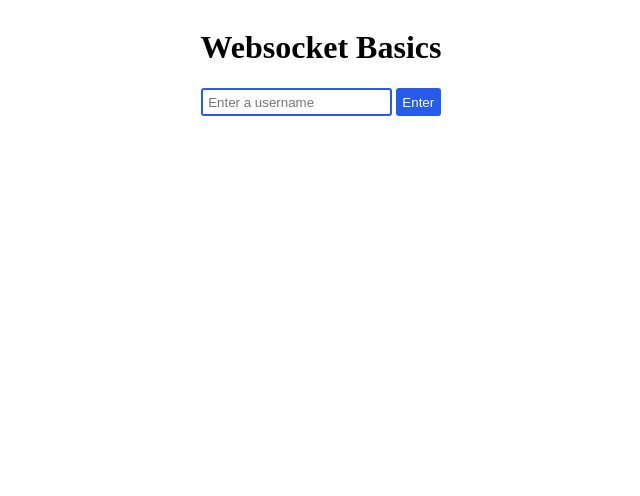
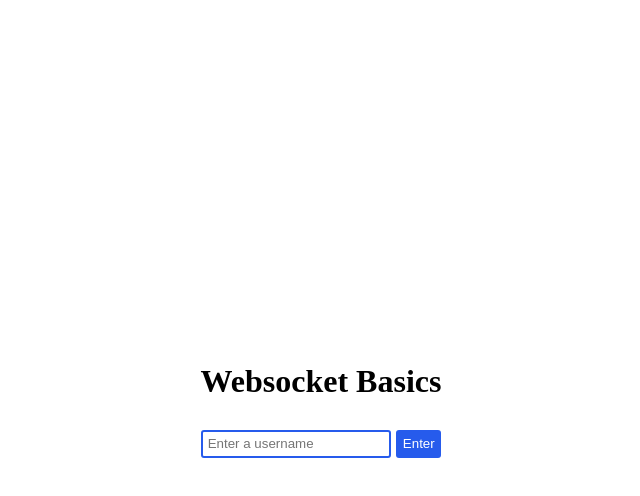
Before and after one commit to AlsonZ/websocket-basics, a plain HTML site: page index.html in a window 1280 px wide. Shown: the whole page, without its empty margins (319-959 px from the left). Drawn offline with Linux system fonts and the light colour scheme.

Commit message:
add styling for extended text in chatbox

```diff
--- a/index.html
+++ b/index.html
@@ -7,7 +7,7 @@
     <meta name="viewport" content="width=device-width, initial-scale=1">
     <link rel="stylesheet" href="./styles/styles.css">
   </head>
-  <body>
+  <body class="centered">
     <h1 class="title">Websocket Basics</h1>
     <div class="main">
       <div class="input">
--- a/styles/styles.scss
+++ b/styles/styles.scss
@@ -10,15 +10,26 @@ $highlight-color: rgb(38, 91, 236);
 
 
 body {
-  display: flex;
+  display: grid;
+  grid-template-rows: 10% 90%;
   flex-direction: column;
-  place-items: center;
-  min-height: 90vh;
+  justify-items: center;
+  min-height: 100vh;
+  max-height: 100vh;
+  padding: 0;
+  margin: 0;
 }
 
 
 .button {
   @include button;
+}
+
+.input {
+  margin-top: 0.5rem;
+  display: flex;
+  gap: 5px;
+  justify-content: center;
 }
 
 .inputText {
@@ -31,8 +42,22 @@ body {
     border-color: $highlight-color;
   }
 }
+.main {
+  height: 90%;
+  width: 90%;
+  margin: 0;
 
+}
 .messages {
   overflow-y: auto;
-  height: 20rem;
+  overflow-x: auto;
+  height: 100%;
+  width: 100%;
+  margin: 0;
 }
+
+.centered {
+  display: flex;
+  justify-content: center;
+  align-items: center;
+}
```
Also changed, not shown: styles/styles.css, 1 other file.
